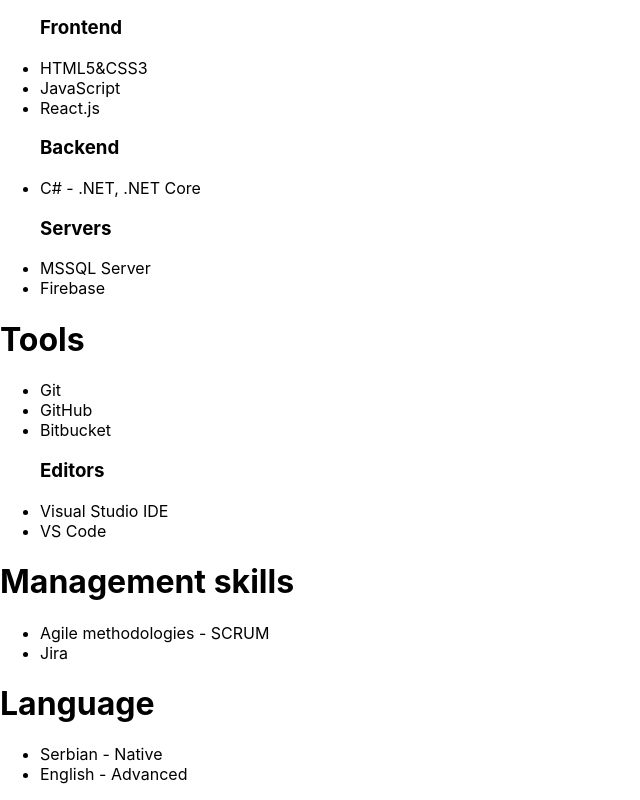
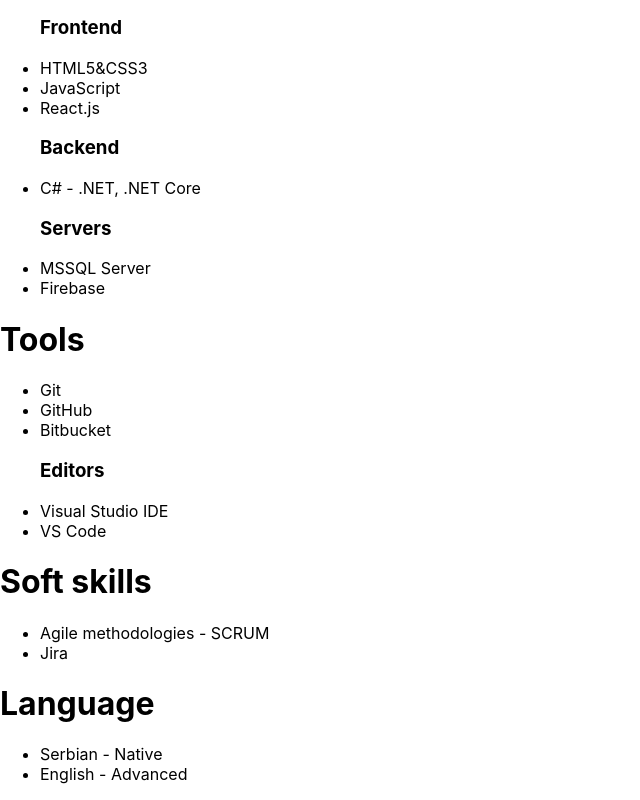
Before and after one commit to Kristina-11/Resume, a React (Create React App) app: page /skills in a window 1280 px wide. Shown: the part 387-1187 px from the top of the page, without its empty margins (0-640 px from the left). Built offline with nearby package versions, Linux system fonts and the light colour scheme; the HTML template or start-up script is replaced by a standard one.

Commit message:
Cleaned up code. Deleted helpers.

```diff
--- a/src/components/pages/Skills.js
+++ b/src/components/pages/Skills.js
@@ -31,7 +31,7 @@
         en: {
             technical: 'Technical skills',
             usedTools: 'Tools',
-            menagment: 'Management skills',
+            menagment: 'Soft skills',
             language: 'Language'
         },
         sr: {
--- a/src/components/reusable/SkillsList.js
+++ b/src/components/reusable/SkillsList.js
@@ -1,5 +1,4 @@
 const SkillsList = ({ tech, tools, org, language, lang }) => {
-    console.log(language)
     const mapSkills = (skills) => {
         let list = skills.map((skill) => {
             return (
```
